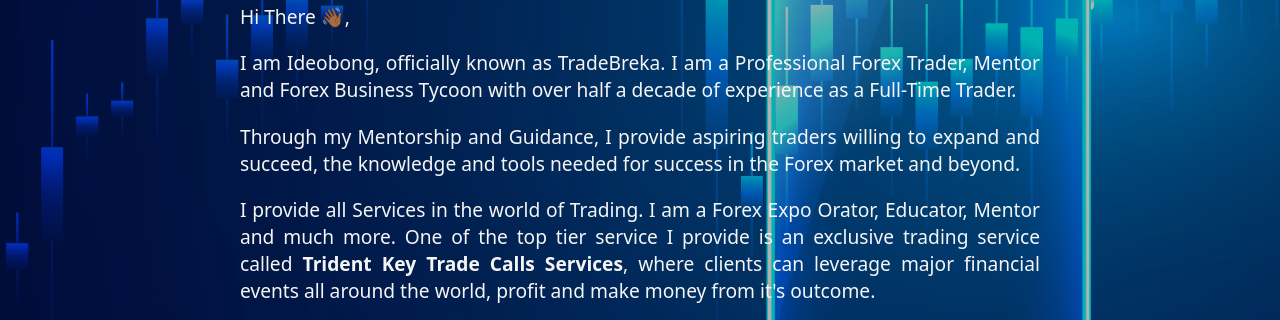
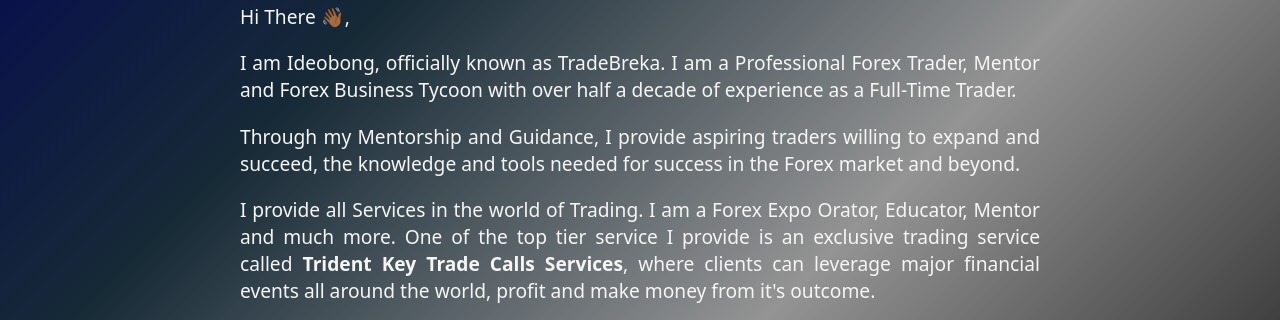
Before and after one commit to TradeBreka/tradebreka.github.io, a plain HTML site: page index.html in a window 1280 px wide. Shown: the part 304-624 px from the top of the page. Drawn offline with Linux system fonts and the light colour scheme.

Commit message:
removed background image, replace with opacity

```diff
--- a/index.html
+++ b/index.html
@@ -17,10 +17,10 @@
 
 
         body {
-            background-image: url('background.jpg');
+            background: linear-gradient(-45deg, #333333, #d3d3d3, #1F3B4D, #000080);
             background-size: cover;
-
-            background-size: 150% 200%;
+            animation: gradient 15s ease infinite;
+            /* background-size: 400% 400%; */
             animation: gradient 15s ease infinite;
             display: table-cell;
             vertical-align: middle;
```
